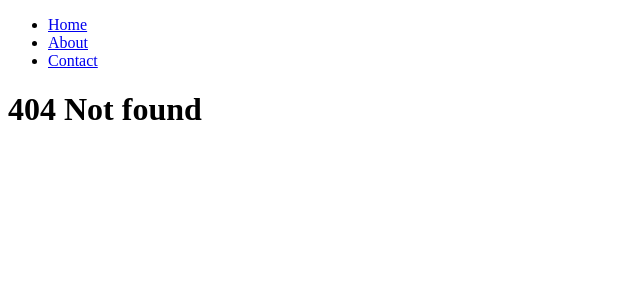
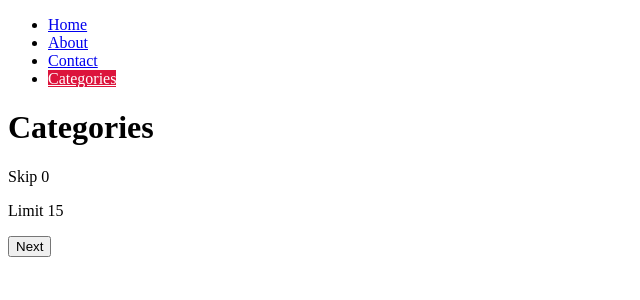
Before and after one commit to DanielAristy/router-app, a React (Create React App) app: page /categories in a window 1280 px wide. Before the commit this address had no page. Shown: the top 300 px of the page, without its empty margins (0-640 px from the left). Built offline with nearby package versions, Linux system fonts and the light colour scheme.

Commit message:
Se utlizan hooks de react-router-dom como lo son useLocation y useHistory para el manejo de los queryParams en los cuales se hacen cambios en los valores del search skip y limit

```diff
--- /dev/null
+++ b/src/components/Categories.js
@@ -0,0 +1,33 @@
+import { useLocation, useHistory } from 'react-router-dom';
+
+export default function Categories() {
+    const location = useLocation();
+    const history = useHistory();
+
+    const query = new URLSearchParams(location.search);
+    //Construir consultas a la API
+    //Estan declarados con un valores por defecto
+    // Se parsean los datos para enviar estos valores al handleNext
+    const skip = parseInt(query.get('skip') || 0);
+    const limit =  parseInt(query.get('limit') || 15);
+
+    //Evento para cambiar los parametros del query skip && limit
+    const handleNext = () => {
+        //Valores que queremos cambiar haciendo set
+        query.set('skip', skip + limit);
+        //query.set('limit',1000);
+        //Enviar los datos a los querysParams
+        history.push({search: query.toString()});
+    }
+    return (
+        <div>
+            <h1>Categories</h1>
+            <p>Skip {skip}</p>
+            <p>Limit {limit}</p>
+
+            <button onClick={handleNext}>Next</button>
+        </div>
+    )
+}
+
+// http://localhost:3000/categories?skip=10&&limit=20
--- a/src/components/Navbar.js
+++ b/src/components/Navbar.js
@@ -13,6 +13,9 @@
                 <li>
                     <NavLink exact to="/contact" activeClassName="active">Contact</NavLink>
                 </li>
+                <li>
+                    <NavLink exact to="/categories" activeClassName="active">Categories</NavLink>
+                </li>
             </ul>
         </nav>
     )
--- a/src/routers/AppRouter.js
+++ b/src/routers/AppRouter.js
@@ -5,6 +5,7 @@
 import NotFound from '../components/NotFound'
 import Navbar from '../components/Navbar'
 import Profile from '../components/Profile'
+import Categories from '../components/Categories'
 
 export default function AppRouter() {
     return (
@@ -13,6 +14,7 @@
             <Switch>
                 <Route exact path="/about" component={About} />
                 <Route exact path="/contact" component={Contact} />
+                <Route exact path="/categories" component={Categories} />
                 <Route exact path="/profile/:username" component={Profile} />
                 <Route exact path="/" component={Home} />
                 <Route path="*" component={NotFound} />
```
